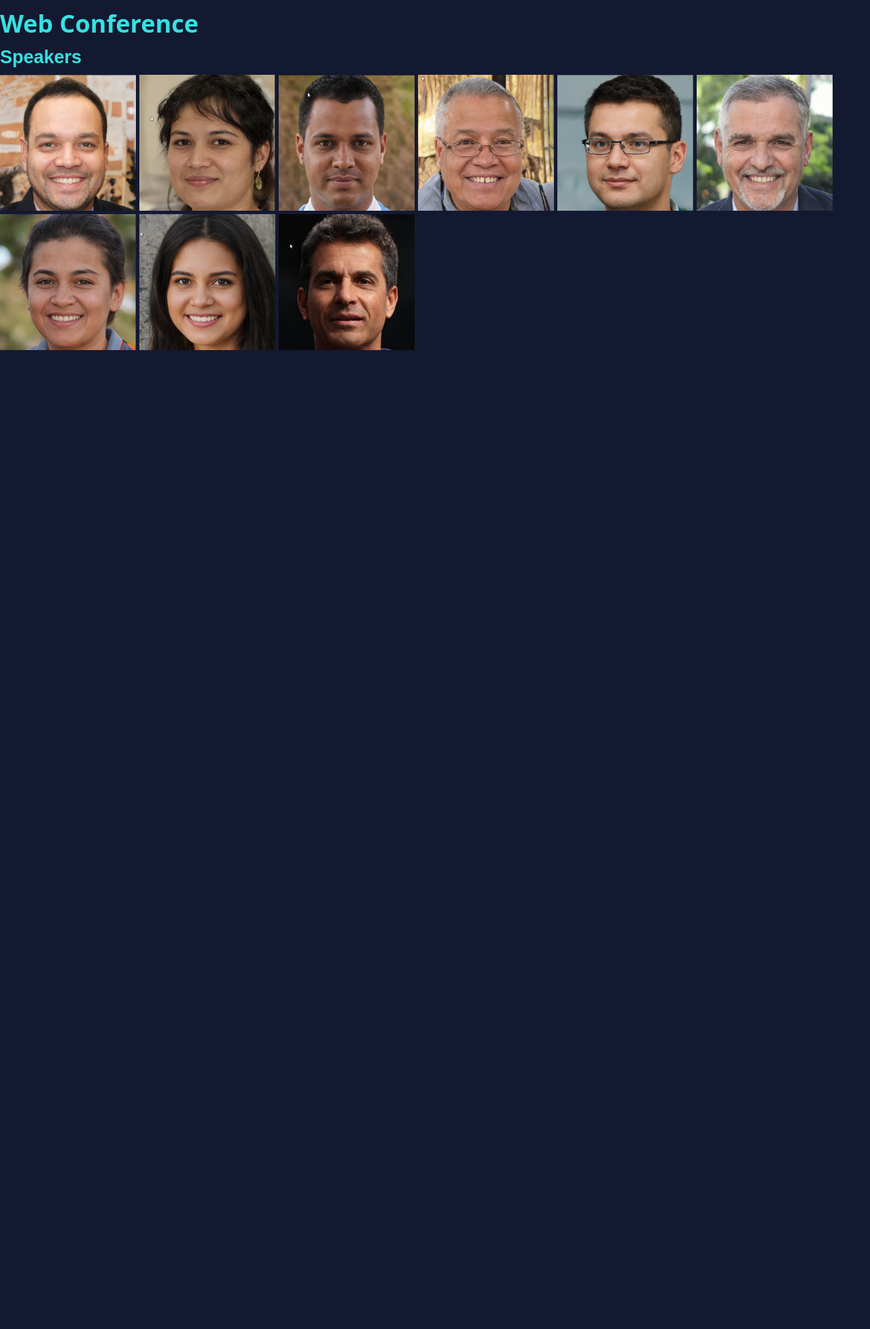
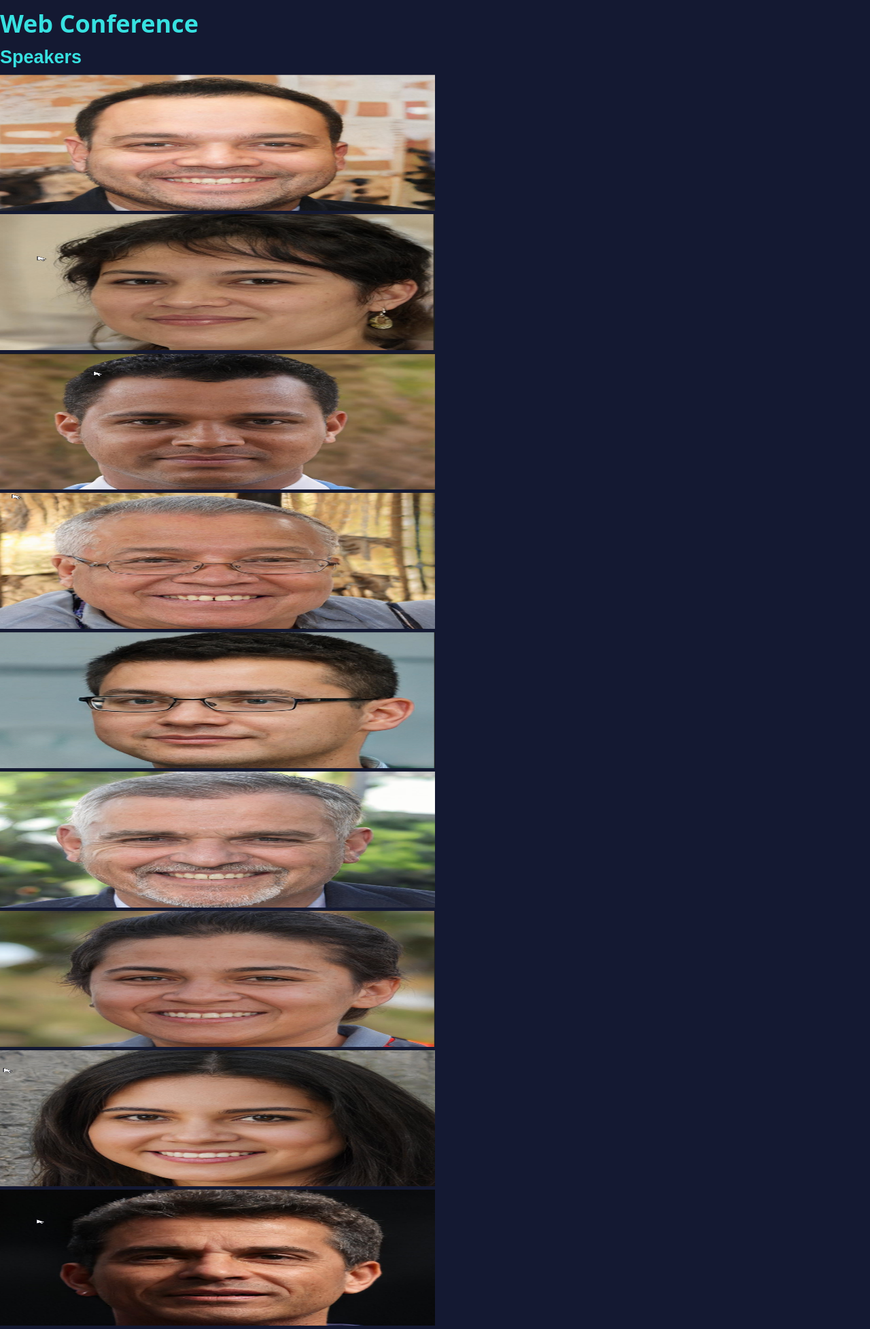
Before and after one commit to gothamgo/bweb, a Jekyll site: the page built from index.html, in a window 1280 px wide. Shown: the whole page at 68% size. Built offline with Jekyll 4.4.1, drawn with Linux system fonts in a browser that asks for light colours; before the commit the page ends 900 px from its top, so only the background shows below that.

Commit message:
Update index.html

```diff
--- a/index.html
+++ b/index.html
@@ -3,19 +3,53 @@ layout: default
 ---
 
 <style>
+div.speaker {
+  display: block;
+}
 
+div.speaker img {
+  margin-left: auto;
+  margin-right: auto;
+  width: 50%;
+}
 </style>
 
 <h1>Web Conference</h1>
 
 <h2>Speakers</h2>
 
-<img src="{{site.url}}/images/113f63c7b7be0723c61a646c13efe430.png" width="200" height="200">
-<img src="{{site.url}}/images/11882d67779a93c29216c1c6b465ed2e.png" width="200" height="200">
-<img src="{{site.url}}/images/118d8b62f468836d572ebafb98f1a65e.png" width="200" height="200">
-<img src="{{site.url}}/images/11967f63dd951f7ea682ab1239131c7d.png" width="200" height="200">
-<img src="{{site.url}}/images/11b418bf0a8d76da9fa5d3ca72c4eba3.png" width="200" height="200">
-<img src="{{site.url}}/images/1ece1693437e7b9a77823a98e95b81cc.png" width="200" height="200">
-<img src="{{site.url}}/images/6ad7f3a34309beba7318a4b9a53e6fe9.png" width="200" height="200">
-<img src="{{site.url}}/images/83fa18cdcd216e7220794a23e76fe0dc.png" width="200" height="200">
-<img src="{{site.url}}/images/a95192c2c84e5b344eab1038815c4fc5.png" width="200" height="200">
+<div class="speaker">
+  <img src="{{site.url}}/images/113f63c7b7be0723c61a646c13efe430.png" class="speaker-image" width="200" height="200">
+</div>
+
+</div><div class="speaker">
+  <img src="{{site.url}}/images/11882d67779a93c29216c1c6b465ed2e.png" class="speaker-image" width="200" height="200">
+</div>
+
+<div class="speaker">
+  <img src="{{site.url}}/images/118d8b62f468836d572ebafb98f1a65e.png" class="speaker-image" width="200" height="200">
+</div>
+
+<div class="speaker">
+  <img src="{{site.url}}/images/11967f63dd951f7ea682ab1239131c7d.png" class="speaker-image" width="200" height="200">
+</div>
+
+<div class="speaker">
+  <img src="{{site.url}}/images/11b418bf0a8d76da9fa5d3ca72c4eba3.png" class="speaker-image" width="200" height="200">
+</div>
+
+<div class="speaker">
+  <img src="{{site.url}}/images/1ece1693437e7b9a77823a98e95b81cc.png" class="speaker-image" width="200" height="200">
+</div>
+
+<div class="speaker">
+  <img src="{{site.url}}/images/6ad7f3a34309beba7318a4b9a53e6fe9.png" class="speaker-image" width="200" height="200">
+</div>
+
+<div class="speaker">
+  <img src="{{site.url}}/images/83fa18cdcd216e7220794a23e76fe0dc.png" class="speaker-image" width="200" height="200">
+</div>
+
+<div class="speaker">
+<img src="{{site.url}}/images/a95192c2c84e5b344eab1038815c4fc5.png" class="speaker-image" width="200" height="200">
+</div>
```
